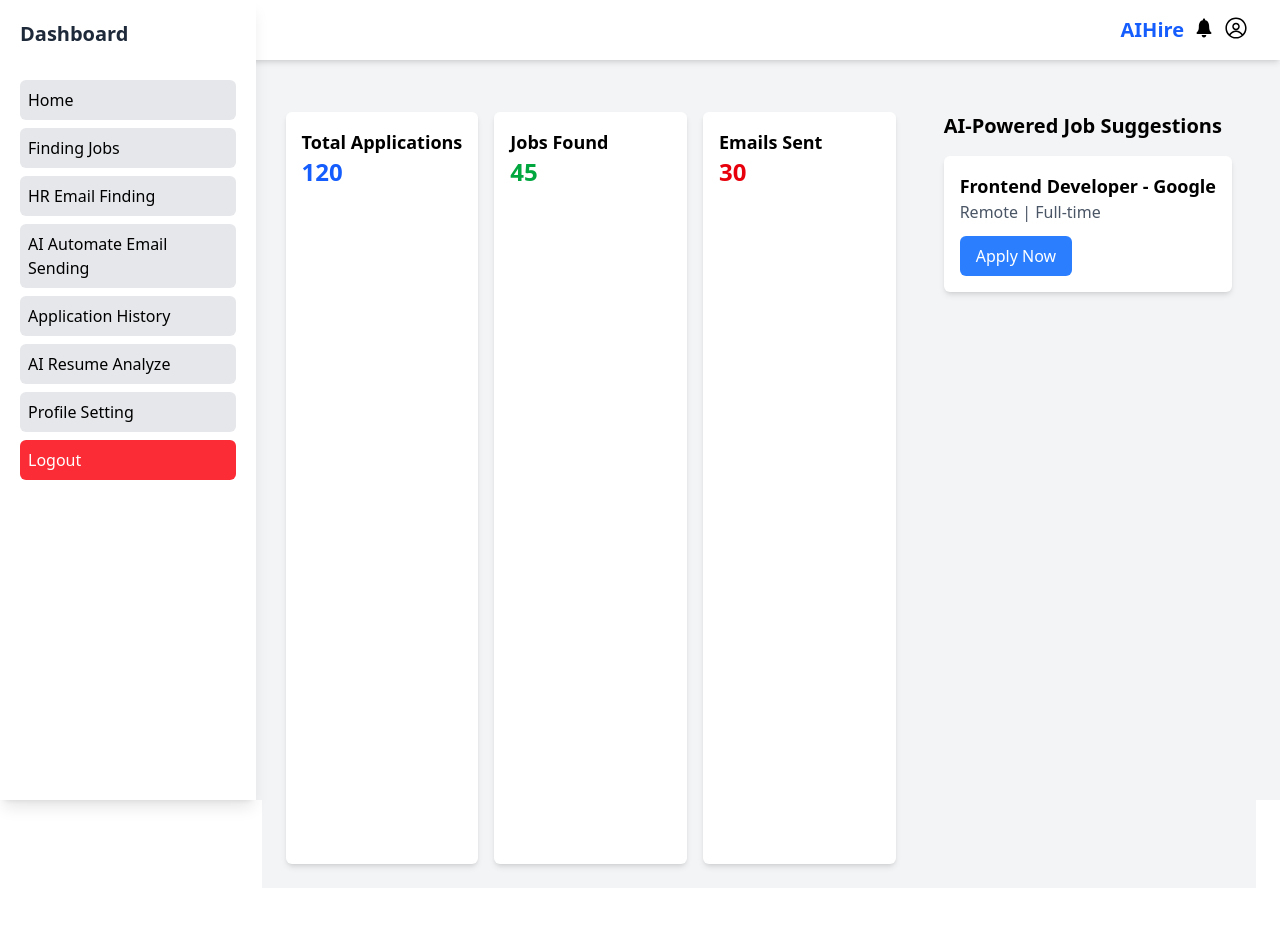
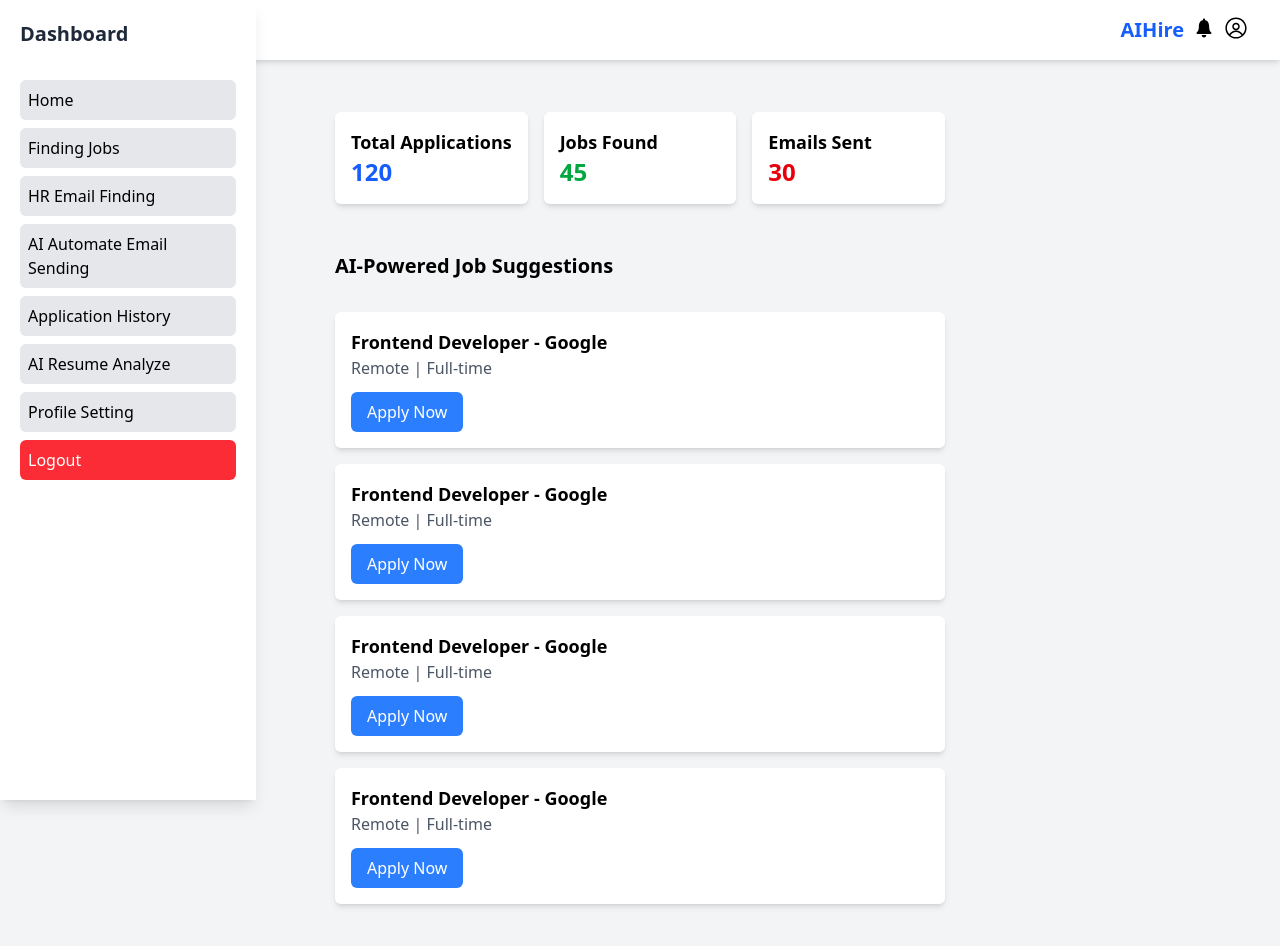
Before and after one commit to abhishek-kumar-91/AI-Hire, a React (Vite) app: page /dashboard in a window 1280 px wide. Shown: the top 946 px of the page. Before the commit the page ends 912 px from the top, so only its background shows below. Built offline with nearby package versions, Linux system fonts and the light colour scheme.

Commit message:
Main Dashboard made fully responsive

```diff
--- a/src/Components/DashboardContent.jsx
+++ b/src/Components/DashboardContent.jsx
@@ -3,7 +3,7 @@ import React from 'react'
 function DashboardContent() {
   return (
 
-    <div className="flex h-screen bg-gray-100">
+    <div className="flex flex-col ">
 
 
 
@@ -24,8 +24,26 @@ function DashboardContent() {
         </div>
 
         {/* Job Suggestions */}
-        <div className="p-6">
+        <div className="p-6 flex flex-col gap-4 ">
           <h3 className="text-xl font-bold mb-4">AI-Powered Job Suggestions</h3>
+          <div className="bg-white p-4 rounded-md shadow-md">
+            <p className="text-lg font-semibold">Frontend Developer - Google</p>
+            <p className="text-gray-600">Remote | Full-time</p>
+            <button className="mt-3 bg-blue-500 text-white px-4 py-2 rounded-md">Apply Now</button>
+          </div>
+
+          <div className="bg-white p-4 rounded-md shadow-md">
+            <p className="text-lg font-semibold">Frontend Developer - Google</p>
+            <p className="text-gray-600">Remote | Full-time</p>
+            <button className="mt-3 bg-blue-500 text-white px-4 py-2 rounded-md">Apply Now</button>
+          </div>
+
+          <div className="bg-white p-4 rounded-md shadow-md">
+            <p className="text-lg font-semibold">Frontend Developer - Google</p>
+            <p className="text-gray-600">Remote | Full-time</p>
+            <button className="mt-3 bg-blue-500 text-white px-4 py-2 rounded-md">Apply Now</button>
+          </div>
+
           <div className="bg-white p-4 rounded-md shadow-md">
             <p className="text-lg font-semibold">Frontend Developer - Google</p>
             <p className="text-gray-600">Remote | Full-time</p>
@@ -33,6 +51,8 @@ function DashboardContent() {
           </div>
         </div>
 
+
+
   </div>
 
   )
--- a/src/Components/Header.jsx
+++ b/src/Components/Header.jsx
@@ -29,8 +29,8 @@ export default function Header({ isSidebarOpen, setSidebarOpen }) {
     {
       isOpen && <div className={`fixed inset-y-14 right-0 bg-white shadow-2xl h-30 ${isOpen ? "translate-x-0" : "-translate-x-full"}  transition-transform duration-300 ease-in-out`}>
       <div className="flex flex-col gap-2 p-4">
-      <button className="px-4 py-2 border-b-2 border-blue-500 cursor-pointer hover:bg-gray-400 duration-300 transition-all">Profile Setting</button>
-      <button className="px-4 py-2 rounded-sm bg-red-500 cursor-pointer text-white hover:bg-red-400 duration-300 transition-all">Logout</button>
+      <button className="px-4 py-2 border-b-2 border-gray-200 cursor-pointer hover:bg-gray-200 duration-300 transition-all">Profile Setting</button>
+      <button className="px-4 py-2 rounded-sm bg-red-500 cursor-pointer text-white hover:bg-red-600 duration-300 transition-all">Logout</button>
       </div>
     </div>
     }
--- a/src/Pages/Dashboard/DashboardPage.jsx
+++ b/src/Pages/Dashboard/DashboardPage.jsx
@@ -6,13 +6,13 @@ import { useState } from "react";
 export default function DashboardPage() {
   const [isSidebarOpen, setSidebarOpen] = useState(false);
   return (
-    <div className="flex h-screen bg-gray-100">
+    <div className="flex h-auto bg-gray-100">
      {/* Your Sidebar */}
      <Sidebar isSidebarOpen={isSidebarOpen} setSidebarOpen={setSidebarOpen} />
       <div className="flex-1 flex flex-col">
       {/* Your Header */}
       <Header isSidebarOpen={isSidebarOpen} setSidebarOpen={setSidebarOpen} />
-        <div className="p-6 flex-1 md:w-full md:my-16 md:flex md:justify-end">
+        <div className="p-6 flex-1 md:w-full md:my-16 md:flex md:justify-center">
           <Outlet /> {/* Render nested routes here */}
         </div>
 
```
